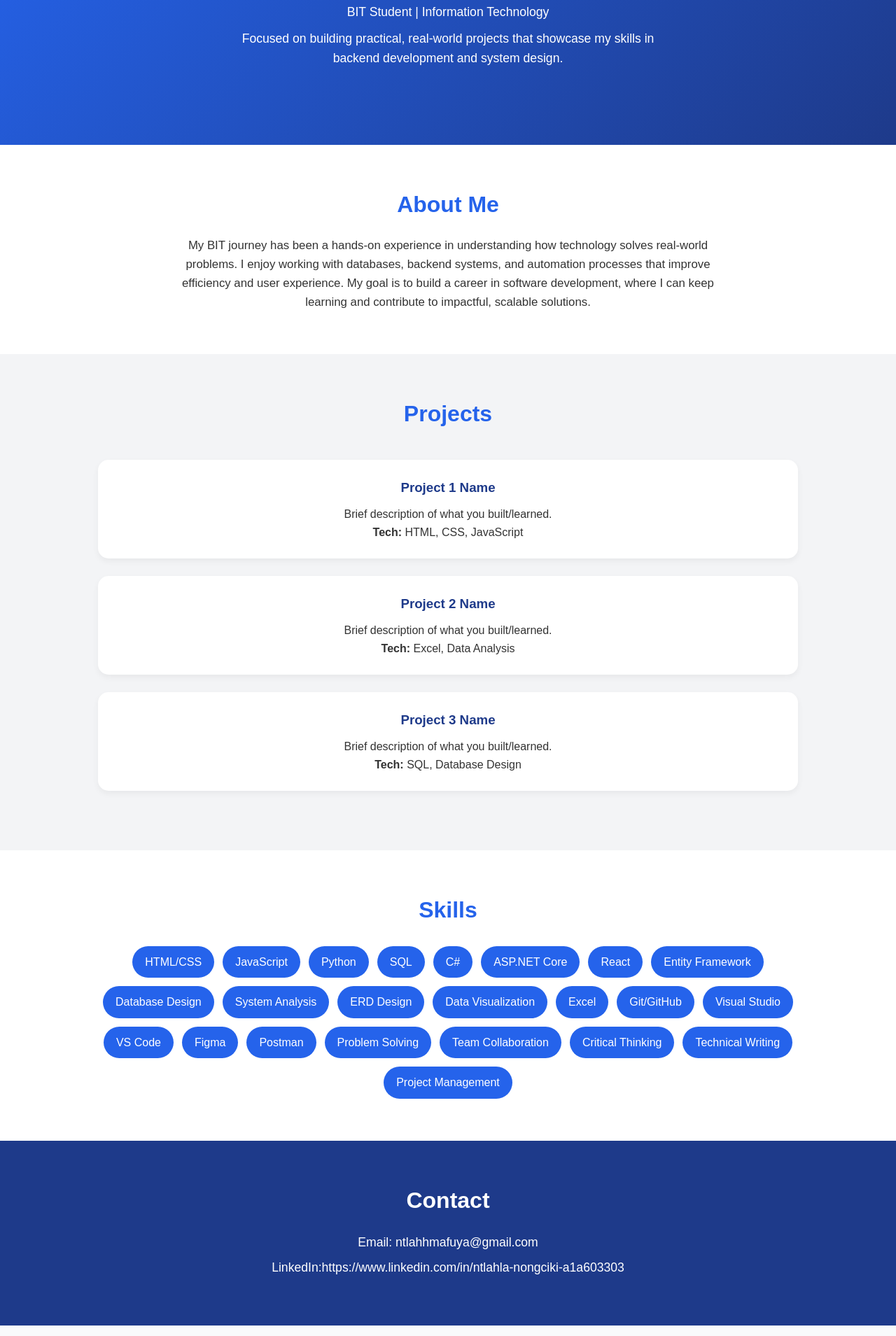
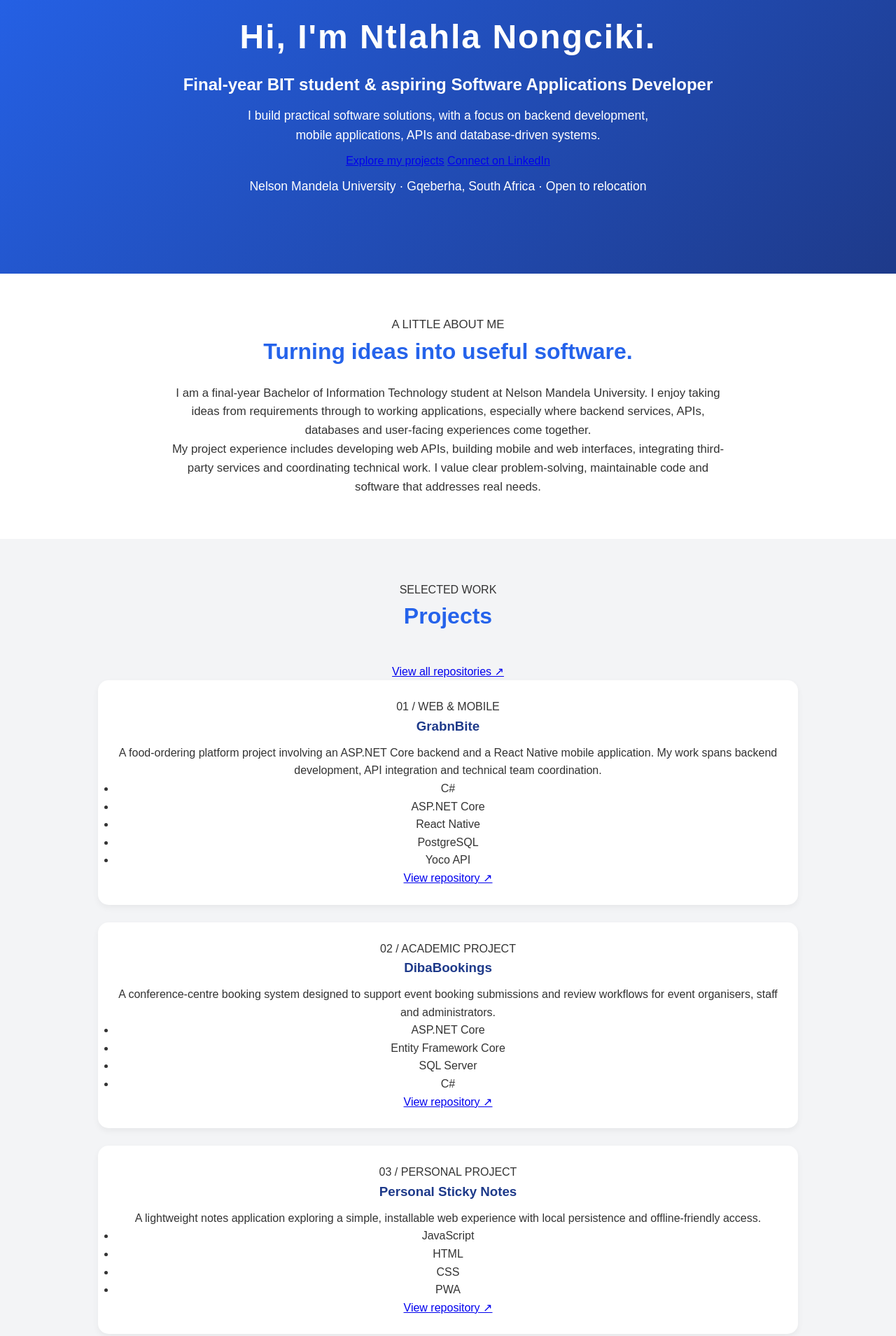
Before and after one commit to Ntlahla5408/Ntlahla5408, a plain HTML site: page index.html in a window 1280 px wide. Shown: the part 184-2093 px from the top of the page at 70% size. Drawn offline with Linux system fonts and the light colour scheme.

Commit message:
Overhaul portfolio homepage content and structure

```diff
--- a/index.html
+++ b/index.html
@@ -1,106 +1,134 @@
 <!DOCTYPE html>
-<html>
+<html lang="en">
 <head>
-    <meta charset="utf-8" />
-    <title>Ntlahla</title>
-    <link href="Style.css" rel="stylesheet" />
+    <meta charset="utf-8">
+    <meta name="viewport" content="width=device-width, initial-scale=1">
+    <meta name="description" content="Portfolio of Ntlahla Nongciki, a final-year Bachelor of Information Technology student and aspiring software applications developer.">
+    <meta name="theme-color" content="#111827">
+    <title>Ntlahla Nongciki | Software Applications Developer</title>
+    <link rel="stylesheet" href="Style.css">
 </head>
 <body>
-    <!-- HERO SECTION -->
-    <section class="hero">
-        <div class="container">
-            <h1>Ntlahla</h1>
-            <p>BIT Student | Information Technology</p>
-            <p>
-                Focused on building practical, real-world projects that showcase my skills in backend development and system design.
-            </p>
+    <header class="site-header">
+        <nav class="nav container" aria-label="Main navigation">
+            <a class="brand" href="#home">NN<span>.</span></a>
+            <div class="nav-links">
+                <a href="#about">About</a>
+                <a href="#projects">Projects</a>
+                <a href="#skills">Skills</a>
+                <a href="#contact">Contact</a>
+            </div>
+        </nav>
+    </header>
+
+    <main>
+        <section class="hero" id="home">
+            <div class="container hero-content">
+                <p class="eyebrow">SOFTWARE DEVELOPMENT · SOUTH AFRICA</p>
+                <h1>Hi, I'm <span>Ntlahla Nongciki.</span></h1>
+                <h2>Final-year BIT student &amp; aspiring Software Applications Developer</h2>
+                <p class="hero-copy">I build practical software solutions, with a focus on backend development, mobile applications, APIs and database-driven systems.</p>
+                <div class="hero-actions">
+                    <a class="button button-primary" href="#projects">Explore my projects</a>
+                    <a class="button button-secondary" href="https://www.linkedin.com/in/ntlahla-nongciki-a1a603303/" target="_blank" rel="noopener noreferrer">Connect on LinkedIn</a>
+                </div>
+                <p class="location-note">Nelson Mandela University · Gqeberha, South Africa · Open to relocation</p>
             </div>
         </section>
 
-    <!-- ABOUT -->
-    <section class="about">
-        <div class="container">
-            <h2>About Me</h2>
-            <p>
-                My BIT journey has been a hands-on experience in understanding how technology solves real-world problems.
-                I enjoy working with databases, backend systems, and automation processes that improve efficiency and user experience.
-                My goal is to build a career in software development, where I can keep learning and contribute to impactful, scalable solutions.
-            </p>
+        <section class="section about" id="about">
+            <div class="container narrow">
+                <p class="eyebrow">A LITTLE ABOUT ME</p>
+                <h2>Turning ideas into useful software.</h2>
+                <p>I am a final-year Bachelor of Information Technology student at Nelson Mandela University. I enjoy taking ideas from requirements through to working applications, especially where backend services, APIs, databases and user-facing experiences come together.</p>
+                <p>My project experience includes developing web APIs, building mobile and web interfaces, integrating third-party services and coordinating technical work. I value clear problem-solving, maintainable code and software that addresses real needs.</p>
             </div>
         </section>
 
-    <!-- PROJECTS -->
-    <section class="projects">
+        <section class="section projects" id="projects">
             <div class="container">
+                <div class="section-heading">
+                    <div>
+                        <p class="eyebrow">SELECTED WORK</p>
                         <h2>Projects</h2>
-
-            <div class="project-card">
-                <h3>Project 1 Name</h3>
-                <p>Brief description of what you built/learned.</p>
-                <p><strong>Tech:</strong> HTML, CSS, JavaScript</p>
+                    </div>
+                    <a class="text-link" href="https://github.com/Ntlahla5408?tab=repositories" target="_blank" rel="noopener noreferrer">View all repositories ↗</a>
                 </div>
 
-            <div class="project-card">
-                <h3>Project 2 Name</h3>
-                <p>Brief description of what you built/learned.</p>
-                <p><strong>Tech:</strong> Excel, Data Analysis</p>
-            </div>
+                <div class="project-grid">
+                    <article class="project-card">
+                        <div class="project-number">01 / WEB &amp; MOBILE</div>
+                        <h3>GrabnBite</h3>
+                        <p>A food-ordering platform project involving an ASP.NET Core backend and a React Native mobile application. My work spans backend development, API integration and technical team coordination.</p>
+                        <ul class="tag-list">
+                            <li>C#</li><li>ASP.NET Core</li><li>React Native</li><li>PostgreSQL</li><li>Yoco API</li>
+                        </ul>
+                        <a class="card-link" href="https://github.com/Mega-X-Industries/GrabnBite" target="_blank" rel="noopener noreferrer">View repository ↗</a>
+                    </article>
 
-            <div class="project-card">
-                <h3>Project 3 Name</h3>
-                <p>Brief description of what you built/learned.</p>
-                <p><strong>Tech:</strong> SQL, Database Design</p>
+                    <article class="project-card">
+                        <div class="project-number">02 / ACADEMIC PROJECT</div>
+                        <h3>DibaBookings</h3>
+                        <p>A conference-centre booking system designed to support event booking submissions and review workflows for event organisers, staff and administrators.</p>
+                        <ul class="tag-list">
+                            <li>ASP.NET Core</li><li>Entity Framework Core</li><li>SQL Server</li><li>C#</li>
+                        </ul>
+                        <a class="card-link" href="https://github.com/Ntlahla5408/DibaBookings" target="_blank" rel="noopener noreferrer">View repository ↗</a>
+                    </article>
+
+                    <article class="project-card">
+                        <div class="project-number">03 / PERSONAL PROJECT</div>
+                        <h3>Personal Sticky Notes</h3>
+                        <p>A lightweight notes application exploring a simple, installable web experience with local persistence and offline-friendly access.</p>
+                        <ul class="tag-list">
+                            <li>JavaScript</li><li>HTML</li><li>CSS</li><li>PWA</li>
+                        </ul>
+                        <a class="card-link" href="https://github.com/Ntlahla5408/Personal_Sticky_Notes" target="_blank" rel="noopener noreferrer">View repository ↗</a>
+                    </article>
                 </div>
             </div>
         </section>
 
-    <!-- SKILLS -->
-    <section class="skills">
+        <section class="section skills" id="skills">
             <div class="container">
-            <h2>Skills</h2>
-            <div class="skills-list">
-                <!-- Core Technical Skills -->
-                <span class="skill-tag">HTML/CSS</span>
-                <span class="skill-tag">JavaScript</span>
-                <span class="skill-tag">Python</span>
-                <span class="skill-tag">SQL</span>
-                <span class="skill-tag">C#</span>
-                <span class="skill-tag">ASP.NET Core</span>
-                <span class="skill-tag">React</span>
-                <span class="skill-tag">Entity Framework</span>
-
-                <!-- Data & Systems -->
-                <span class="skill-tag">Database Design</span>
-                <span class="skill-tag">System Analysis</span>
-                <span class="skill-tag">ERD Design</span>
-                <span class="skill-tag">Data Visualization</span>
-                <span class="skill-tag">Excel</span>
-
-                <!-- Tools & Platforms -->
-                <span class="skill-tag">Git/GitHub</span>
-                <span class="skill-tag">Visual Studio</span>
-                <span class="skill-tag">VS Code</span>
-                <span class="skill-tag">Figma</span>
-                <span class="skill-tag">Postman</span>
-
-                <!-- Professional & Soft Skills -->
-                <span class="skill-tag">Problem Solving</span>
-                <span class="skill-tag">Team Collaboration</span>
-                <span class="skill-tag">Critical Thinking</span>
-                <span class="skill-tag">Technical Writing</span>
-                <span class="skill-tag">Project Management</span>
+                <p class="eyebrow">TOOLS I WORK WITH</p>
+                <h2>Technical skills</h2>
+                <div class="skill-groups">
+                    <div class="skill-group">
+                        <h3>Languages &amp; frameworks</h3>
+                        <p>C# · ASP.NET Core · JavaScript · React · React Native · Expo</p>
+                    </div>
+                    <div class="skill-group">
+                        <h3>Databases &amp; backend</h3>
+                        <p>PostgreSQL · Supabase · SQL Server · Entity Framework Core · REST APIs</p>
+                    </div>
+                    <div class="skill-group">
+                        <h3>Platforms &amp; integrations</h3>
+                        <p>Git · GitHub · Render · Yoco API · Google Maps API · Postman</p>
+                    </div>
                 </div>
             </div>
         </section>
 
-
-    <!-- CONTACT -->
-    <section class="contact">
-        <div class="container">
-            <h2>Contact</h2>
-            <p>Email: ntlahhmafuya@gmail.com</p>
-            <p>LinkedIn:https://www.linkedin.com/in/ntlahla-nongciki-a1a603303</p>
+        <section class="section contact" id="contact">
+            <div class="container narrow">
+                <p class="eyebrow">LET'S CONNECT</p>
+                <h2>Have an opportunity or a project in mind?</h2>
+                <p>I’m interested in software development internships and junior opportunities where I can contribute, learn and grow as a developer.</p>
+                <div class="contact-actions">
+                    <a class="button button-primary" href="mailto:ntlahhmafuya@gmail.com">Email me</a>
+                    <a class="button button-secondary" href="https://www.linkedin.com/in/ntlahla-nongciki-a1a603303/" target="_blank" rel="noopener noreferrer">LinkedIn</a>
+                    <a class="button button-secondary" href="https://github.com/Ntlahla5408" target="_blank" rel="noopener noreferrer">GitHub</a>
+                </div>
             </div>
         </section>
+    </main>
+
+    <footer class="site-footer">
+        <div class="container footer-inner">
+            <span>© <span id="year">2026</span> Ntlahla Nongciki</span>
+            <span>Designed and built with HTML &amp; CSS.</span>
+        </div>
+    </footer>
 </body>
 </html>
```
Lines whose indentation alone changed are shown as unchanged.
